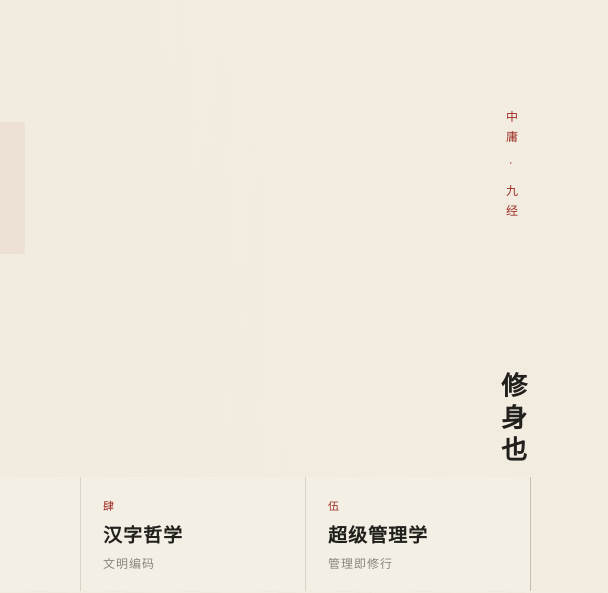
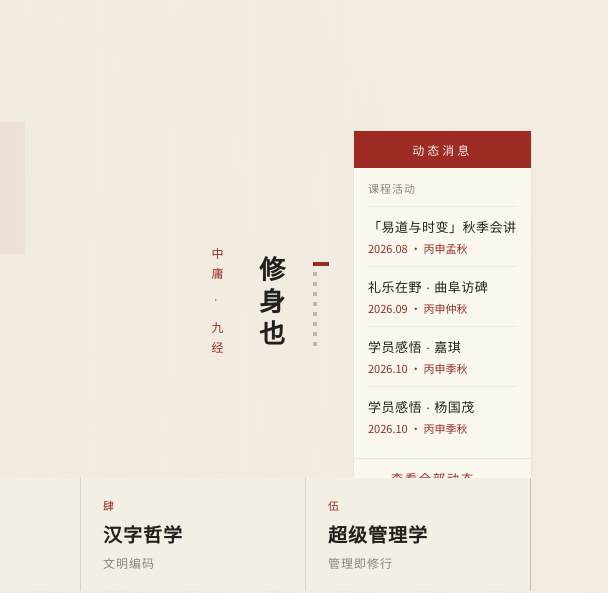
Before and after one commit to leoxmrsh007/jiujing-academy-website, a plain HTML site: page 九经书院.dc.html in a window 1280 px wide. Shown: the part 333-926 px from the top of the page, 672-1280 px from the left. Drawn offline with nearby package versions, Linux system fonts and the light colour scheme; a web font is replaced by a local one.

Commit message:
➕ 首页Hero右侧升级为动态消息面板

```diff
--- a/九经书院.dc.html
+++ b/九经书院.dc.html
@@ -169,7 +169,7 @@
 
   <!-- ============ HERO ============ -->
   <header id="top" style="position:relative;min-height:92vh;display:flex;align-items:center;padding:0 6vw;overflow:hidden;">
-    <div data-reveal style="position:absolute;right:6vw;top:50%;transform:translateY(-50%);display:flex;flex-direction:column;align-items:center;gap:26px;">
+    <div data-reveal style="position:absolute;right:6vw;top:50%;transform:translateY(-50%);display:flex;flex-direction:row;align-items:center;gap:24px;">
       <div style="writing-mode:vertical-rl;font-size:12px;letter-spacing:8px;color:#9c2b23;font-weight:400;"><span class="i18n-zh">中庸 · 九经</span><span class="i18n-hant">中庸 · 九經</span><span class="i18n-en">The Nine Standards</span></div>
       <div style="position:relative;height:340px;width:40px;display:flex;align-items:center;justify-content:center;">
         <sc-for list="{{ jiujing }}" as="jj" hint-placeholder-count="9">
@@ -183,15 +183,35 @@
           <span style="{{ jj.dotStyle }}"></span>
         </sc-for>
       </div>
-      <!-- 动态信息 -->
-      <div style="margin-top:40px;width:40px;display:flex;flex-direction:column;align-items:center;gap:8px;">
-        <div style="writing-mode:vertical-rl;font-size:10px;letter-spacing:4px;color:#9c2b23;font-weight:500;font-family:'Noto Sans SC',sans-serif;"><span class="i18n-zh">动态</span><span class="i18n-hant">動態</span><span class="i18n-en">NEWS</span></div>
-        <div style="width:1px;height:12px;background:rgba(156,43,35,.25);"></div>
-        <a href="书院动态.dc.html" style="writing-mode:vertical-rl;font-size:11px;letter-spacing:2px;color:#22201d;opacity:.6;transition:opacity .3s;font-family:'Noto Sans SC',sans-serif;" class="hv5"><span class="i18n-zh">秋季会讲预告</span><span class="i18n-hant">秋季會講預告</span><span class="i18n-en">Seminar</span></a>
-        <div style="width:1px;height:8px;background:rgba(34,32,29,.12);"></div>
-        <a href="书院动态.dc.html" style="writing-mode:vertical-rl;font-size:11px;letter-spacing:2px;color:#22201d;opacity:.6;transition:opacity .3s;font-family:'Noto Sans SC',sans-serif;" class="hv5"><span class="i18n-zh">学员感悟</span><span class="i18n-hant">學員感悟</span><span class="i18n-en">Reflections</span></a>
-        <div style="width:1px;height:8px;background:rgba(34,32,29,.12);"></div>
-        <a href="书院动态.dc.html" style="writing-mode:vertical-rl;font-size:11px;letter-spacing:2px;color:#22201d;opacity:.6;transition:opacity .3s;font-family:'Noto Sans SC',sans-serif;" class="hv5"><span class="i18n-zh">查看全部</span><span class="i18n-hant">查看全部</span><span class="i18n-en">All News</span></a>
+      <!-- 动态消息面板 -->
+      <div style="margin-top:20px;width:220pxx;">
+        <div style="background:#faf7ef;border:1px solid rgba(34,32,29,.09);overflow:hidden;">
+          <div style="background:#9c2b23;color:#f4efe4;padding:10px 14px;font-family:'Noto Sans SC',sans-serif;font-size:12px;letter-spacing:3px;text-align:center;">
+            <span class="i18n-zh">动态消息</span><span class="i18n-hant">動態消息</span><span class="i18n-en">NEWS & EVENTS</span>
+          </div>
+          <div style="padding:12px 14px;">
+            <div style="font-family:'Noto Sans SC',sans-serif;font-size:11px;color:#8a857c;letter-spacing:1px;margin-bottom:10px;"><span class="i18n-zh">课程活动</span><span class="i18n-hant">課程活動</span><span class="i18n-en">COURSES</span></div>
+            <a href="书院动态详情.dc.html?id=0" style="display:block;padding:10px 0;border-top:1px solid rgba(34,32,29,.06);transition:background .2s;">
+              <div style="font-size:13px;font-weight:500;letter-spacing:.5px;color:#22201d;"><span class="i18n-zh">「易道与时变」秋季会讲</span><span class="i18n-hant">「易道與時變」秋季會講</span><span class="i18n-en">Autumn Seminar</span></div>
+              <div style="font-family:'Noto Sans SC',sans-serif;font-size:11px;color:#9c2b23;margin-top:4px;">2026.08 · 丙申孟秋</div>
+            </a>
+            <a href="书院动态.dc.html" style="display:block;padding:10px 0;border-top:1px solid rgba(34,32,29,.06);transition:background .2s;">
+              <div style="font-size:13px;font-weight:500;letter-spacing:.5px;color:#22201d;"><span class="i18n-zh">礼乐在野 · 曲阜访碑</span><span class="i18n-hant">禮樂在野 · 曲阜訪碑</span><span class="i18n-en">Qufu Journey</span></div>
+              <div style="font-family:'Noto Sans SC',sans-serif;font-size:11px;color:#9c2b23;margin-top:4px;">2026.09 · 丙申仲秋</div>
+            </a>
+            <a href="学员-嘉琪.html" style="display:block;padding:10px 0;border-top:1px solid rgba(34,32,29,.06);transition:background .2s;">
+              <div style="font-size:13px;font-weight:500;letter-spacing:.5px;color:#22201d;"><span class="i18n-zh">学员感悟 · 嘉琪</span><span class="i18n-hant">學員感悟 · 嘉琪</span><span class="i18n-en">Reflection: Jiaqi</span></div>
+              <div style="font-family:'Noto Sans SC',sans-serif;font-size:11px;color:#9c2b23;margin-top:4px;">2026.10 · 丙申季秋</div>
+            </a>
+            <a href="学员-杨国茂.html" style="display:block;padding:10px 0;border-top:1px solid rgba(34,32,29,.06);transition:background .2s;">
+              <div style="font-size:13px;font-weight:500;letter-spacing:.5px;color:#22201d;"><span class="i18n-zh">学员感悟 · 杨国茂</span><span class="i18n-hant">學員感悟 · 楊國茂</span><span class="i18n-en">Reflection: Yang Guomao</span></div>
+              <div style="font-family:'Noto Sans SC',sans-serif;font-size:11px;color:#9c2b23;margin-top:4px;">2026.10 · 丙申季秋</div>
+            </a>
+          </div>
+          <a href="书院动态.dc.html" style="display:block;text-align:center;padding:10px;border-top:1px solid rgba(34,32,29,.08);font-family:'Noto Sans SC',sans-serif;font-size:12px;color:#9c2b23;letter-spacing:2px;transition:background .2s;" class="hv6">
+            <span class="i18n-zh">查看全部动态 →</span><span class="i18n-hant">查看全部動態 →</span><span class="i18n-en">All News →</span>
+          </a>
+        </div>
       </div>
     </div>
 
```
